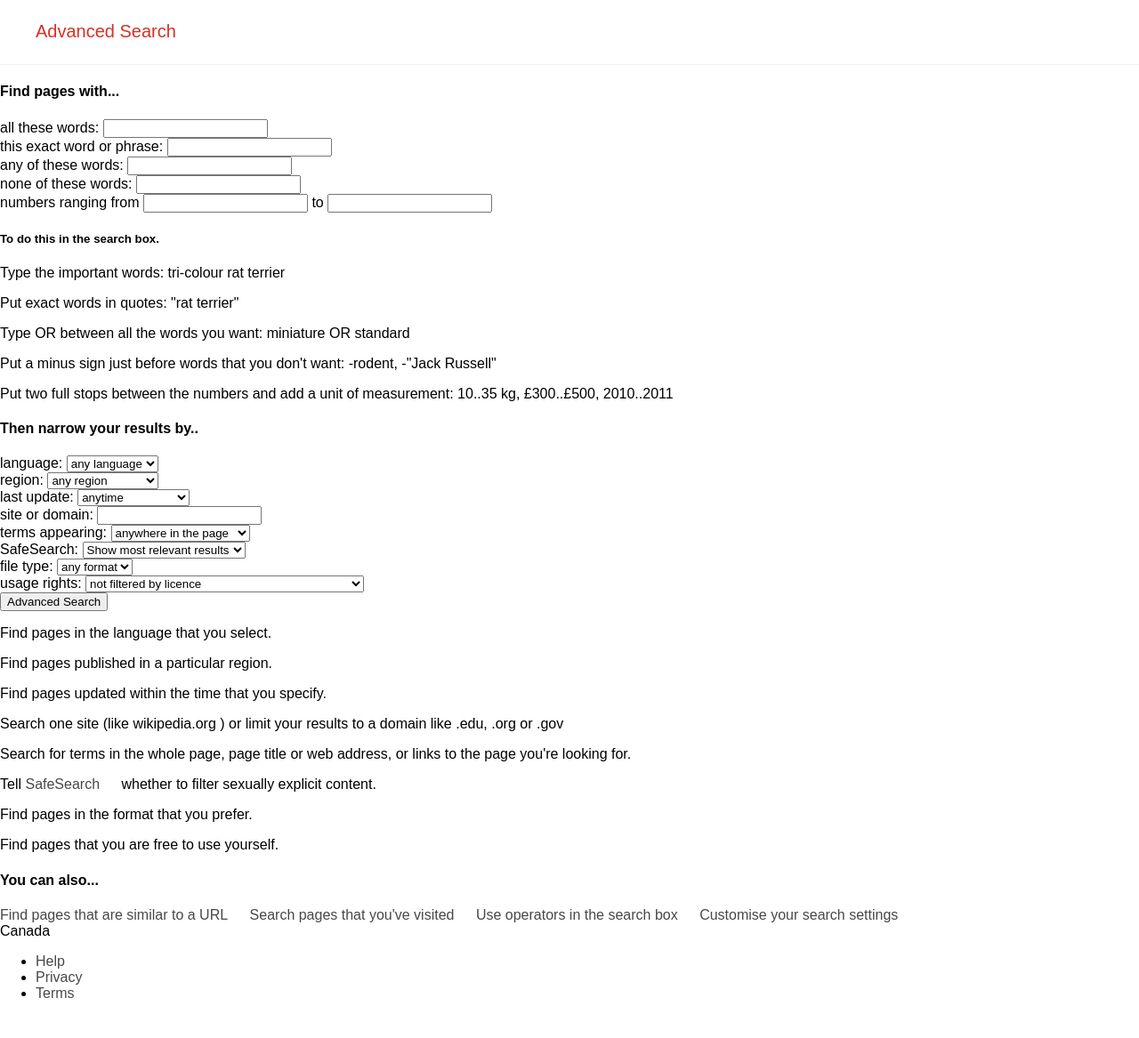
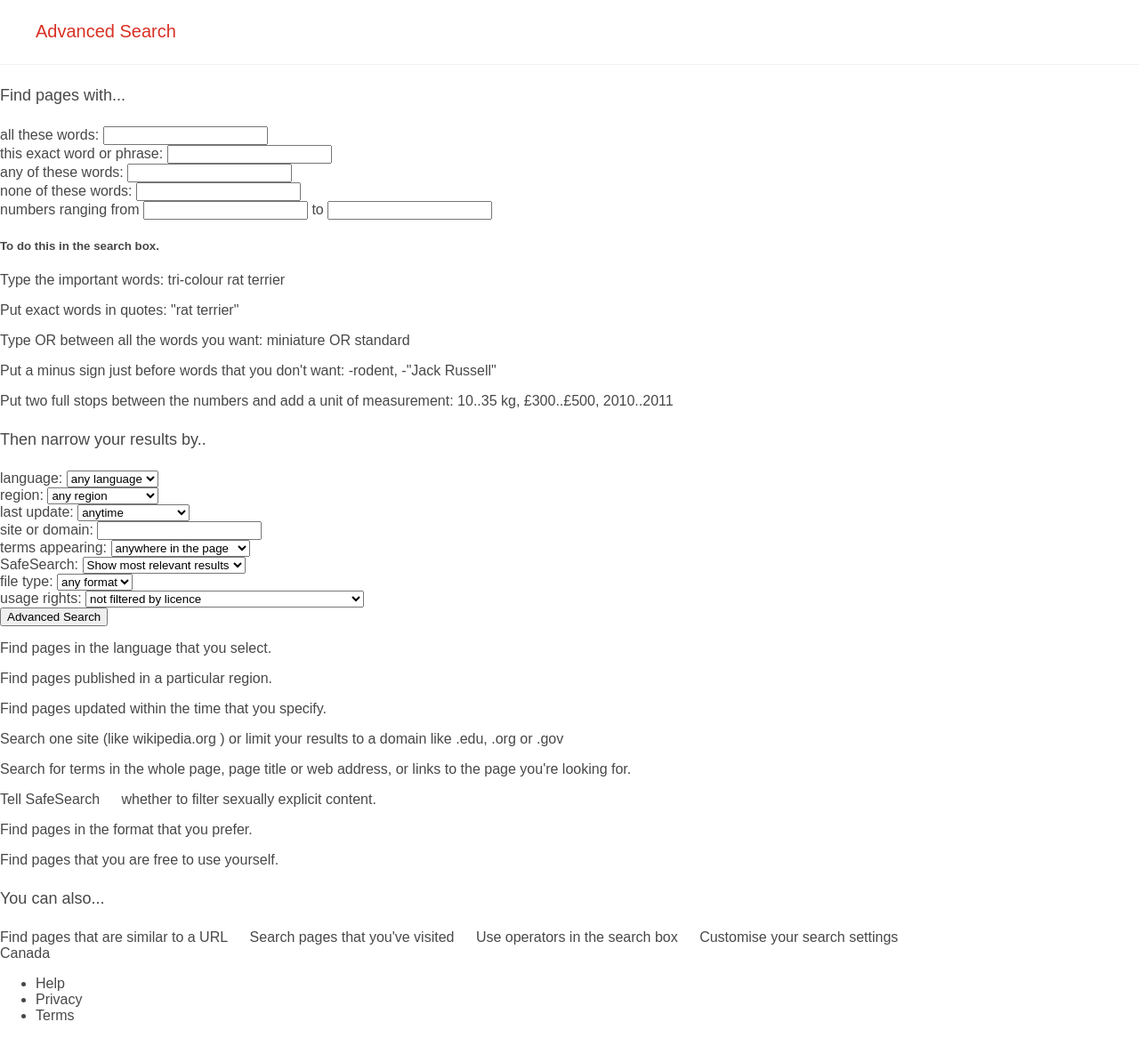
Before and after one commit to techcommdude/GoogleSearch, a PHP site: page /Advanced_Search.html in a window 1280 px wide. Shown: the part 70-1237 px from the top of the page at 89% size. Before the commit the page ends 1192 px from the top, so only its background shows below. Run offline with PHP 8.4, Linux system fonts and the light colour scheme.

Commit message:
headings

```diff
--- a/search.css
+++ b/search.css
@@ -32,6 +32,16 @@
     font-weight: 400;
 
   }
+
+  .advanced-main h4 {
+    font-weight: 400;
+    font-size: 18px;
+}
+
+.advanced-main {
+    /* min-height: 85vh; */
+    color: rgba(0, 0, 0, 0.72);
+}
 
   .advanced-main_heading {
     border-bottom: 1px solid #f2f2f2;
```
